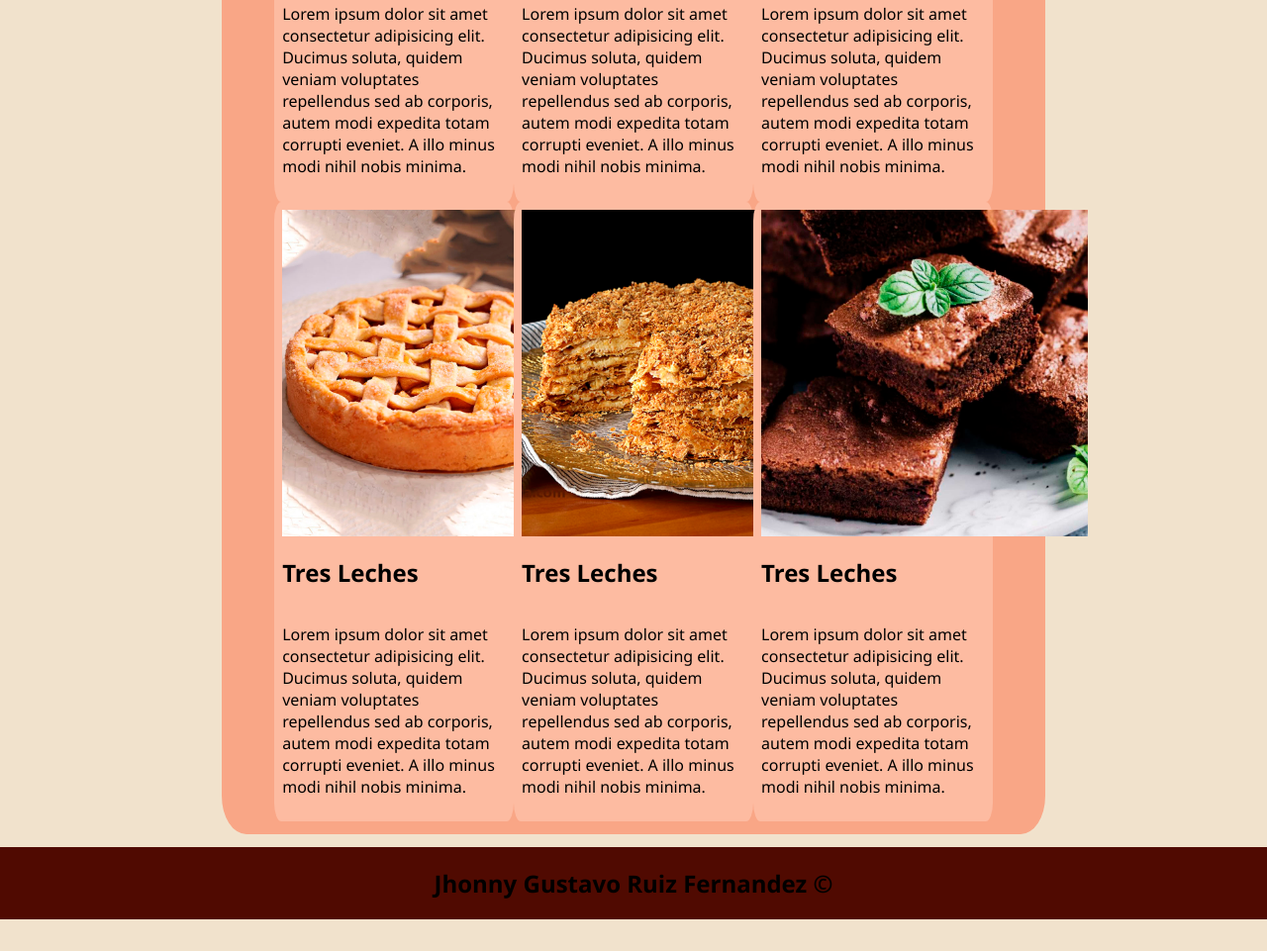
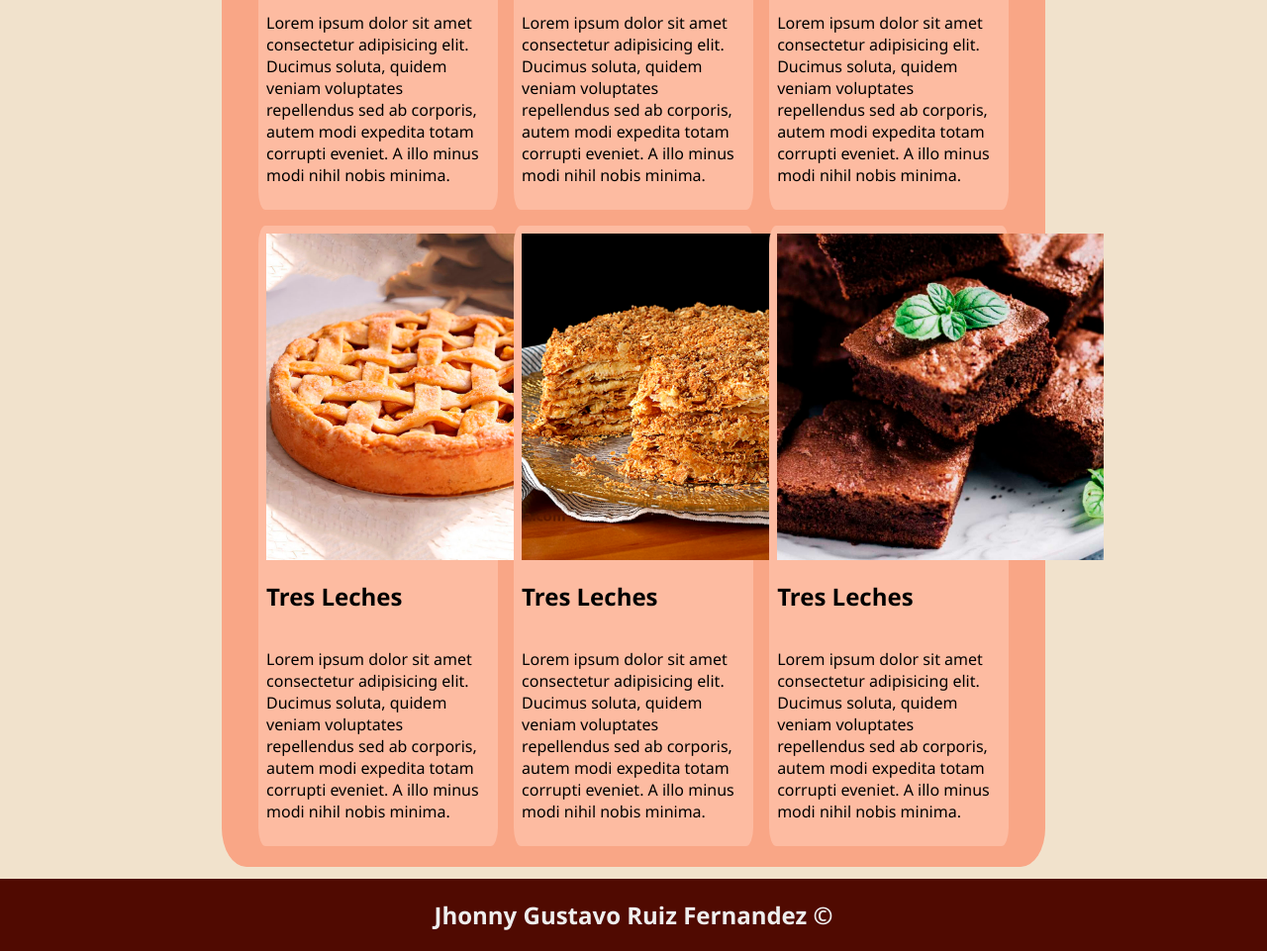
Before and after one commit to lKasune/pastel, a plain HTML site: page index.html in a window 1280 px wide. Shown: the part 529-1490 px from the top of the page at 99% size. Before the commit the page ends 1458 px from the top, so only its background shows below. Drawn offline with Linux system fonts and the light colour scheme.

Commit message:
Add files via upload

```diff
--- a/style.css
+++ b/style.css
@@ -118,6 +118,7 @@ padding: 1%;
 border-radius: 3%;
 
 }
+
 .caja1{
   width: 30%;
   display: flex;
@@ -125,6 +126,7 @@ border-radius: 3%;
   padding: 1%;
   background-color: #fdbba1;
   border-radius: 3%;
+  margin: 1%;
 
 
 }
@@ -146,6 +148,7 @@ footer{
   display: flex;
   justify-content: space-around;
   width: 100%;
+  color: #eee;
 
 }
 .zoom {
```
